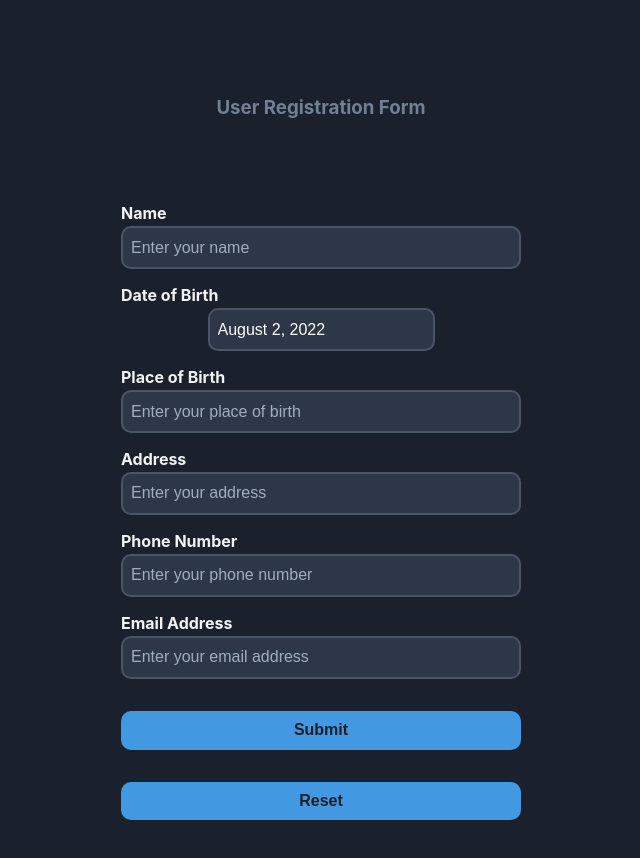
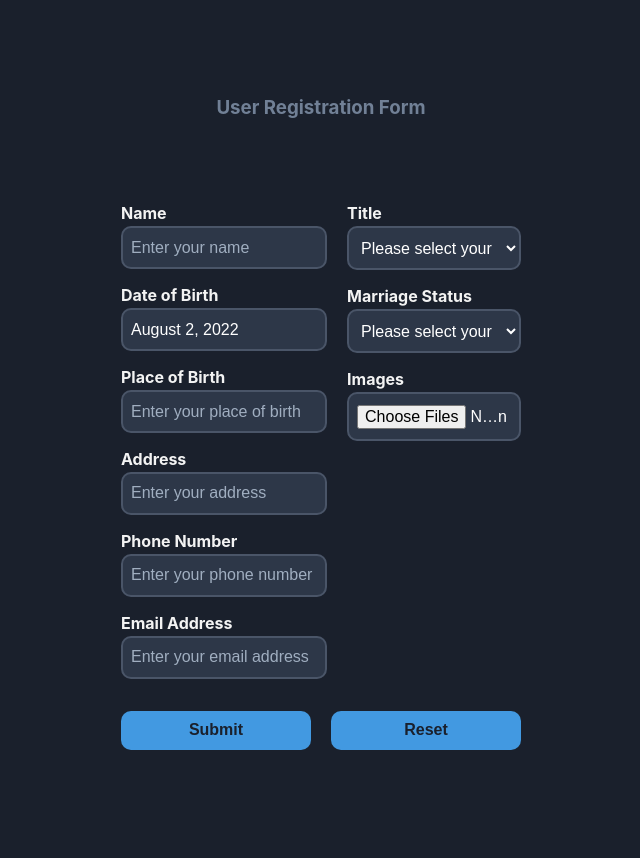
Before and after one commit to achdiathadit/user-registration-form, a React (Create React App) app: page / in a window 1280 px wide. Shown: the top 858 px of the page, without its empty margins (319-959 px from the left). Built offline with nearby package versions, Linux system fonts and the light colour scheme.

Commit message:
Update form

```diff
--- a/src/App.css
+++ b/src/App.css
@@ -64,12 +64,6 @@ select::placeholder {
 	color: #a0aec0;
 }
 
-input[type='checkbox'] {
-	width: fit-content;
-	margin-right: 0.5rem;
-	transform: scale(1.25);
-}
-
 button {
 	display: block;
 	margin: 2rem 0;
@@ -106,11 +100,35 @@ select.react-datepicker__month-select {
 	margin: 0.35rem;
 }
 
+fieldset.left-fieldset {
+	border: none;
+}
+
+fieldset.right-fieldset {
+	border: none;
+	flex-shrink: 5;
+}
+
+.file-upload-button::before {
+	border-radius: 10px;
+}
+
 .card {
 	background: #1a202c;
-	width: 50%;
+	width: 70%;
 	padding: 20px;
 	margin-left: auto;
 	margin-right: auto;
 	border-radius: 10px;
 }
+
+.form-container {
+	display: flex;
+	gap: 20px;
+	align-items: flex-start;
+}
+
+.button-container {
+	display: flex;
+	gap: 20px;
+}
--- a/src/components/RegisForm.js
+++ b/src/components/RegisForm.js
@@ -40,6 +40,8 @@ const RegisForm = () => {
 	return (
 		<div className='card'>
 			<form onSubmit={handleSubmit} autoComplete='off'>
+				<div className='form-container'>
+					<fieldset className='left-fieldset'>
 						<label htmlFor='name'>Name</label>
 						<input
 							value={values.name}
@@ -49,7 +51,9 @@ const RegisForm = () => {
 							placeholder='Enter your name'
 							className={errors.name && touched.name ? 'input-error' : ''}
 						/>
-				{errors.name && touched.name && <p className='error'>{errors.name}</p>}
+						{errors.name && touched.name && (
+							<p className='error'>{errors.name}</p>
+						)}
 						<label htmlFor='dateOfBirth'>Date of Birth</label>
 						<DatePicker
 							selected={values.dateOfBirth}
@@ -118,10 +122,63 @@ const RegisForm = () => {
 						{errors.email && touched.email && (
 							<p className='error'>{errors.email}</p>
 						)}
+					</fieldset>
+					<fieldset className='right-fieldset'>
+						<label htmlFor='title'>Title</label>
+						<select
+							value={values.title}
+							onChange={handleChange}
+							id='title'
+							className={errors.title && touched.title ? 'input-error' : ''}
+						>
+							<option value='null'>Please select your title</option>
+							<option value='mr'>Mr.</option>
+							<option value='mrs'>Ms.</option>
+						</select>
+						<label htmlFor='marriageStatus'>Marriage Status</label>
+						<select
+							value={values.marriageStatus}
+							onChange={handleChange}
+							id='marriageStatus'
+							className={
+								errors.marriageStatus && touched.marriageStatus
+									? 'input-error'
+									: ''
+							}
+						>
+							<option value='null'>Please select your marriage status</option>
+							<option value='single'>Single</option>
+							<option value='married'>Married</option>
+							<option value='divorced'>Divorced</option>
+						</select>
+						{errors.marriageStatus && touched.marriageStatus && (
+							<p className='error'>{errors.marriageStatus}</p>
+						)}
+						<label htmlFor='uploadedImages'>Images</label>
+						<input
+							value={values.uploadedImages}
+							onChange={handleChange}
+							id='uploadedImages'
+							type='file'
+							multiple
+							accept='image/png, image/jpeg'
+							className={
+								errors.uploadedImages && touched.uploadedImages
+									? 'input-error'
+									: 'file-upload-button'
+							}
+						/>
+						{errors.uploadedImages && touched.uploadedImages && (
+							<p className='error'>{errors.uploadedImages}</p>
+						)}
+					</fieldset>
+				</div>
+				<div className='button-container'>
 					<button type='submit' disabled={isSubmitting}>
 						Submit
 					</button>
 					<button onClick={handleReset}>Reset</button>
+				</div>
 			</form>
 		</div>
 	);
--- a/src/schema/index.js
+++ b/src/schema/index.js
@@ -1,16 +1,21 @@
 import * as yup from 'yup';
 
 export const regisSchema = yup.object().shape({
-	name: yup.string().required('This data is required'),
-	// title: yup.string().required('This data is required'),
-	// marriageStatus: yup.string().required('This data is required'),
+	name: yup.string().min(5).required('This data is required'),
+	title: yup.string().required('This data is required'),
+	marriageStatus: yup.string().required('This data is required'),
 	dateOfBirth: yup.date().required('This data is required'),
 	placeOfBirth: yup.string().required('This data is required'),
 	address: yup.string().required('This data is required'),
-	phoneNumber: yup.number().required('This data is required'),
+	phoneNumber: yup
+		.number('Please enter a valid phone number')
+		.positive()
+		.integer()
+		.min(10)
+		.required('This data is required'),
 	email: yup
 		.string()
 		.email('Please enter a valid email')
 		.required('This data is required'),
-	// uploadedImages: yup.string(),
+	uploadedImages: yup.string(),
 });
```
Lines whose indentation alone changed are shown as unchanged.
